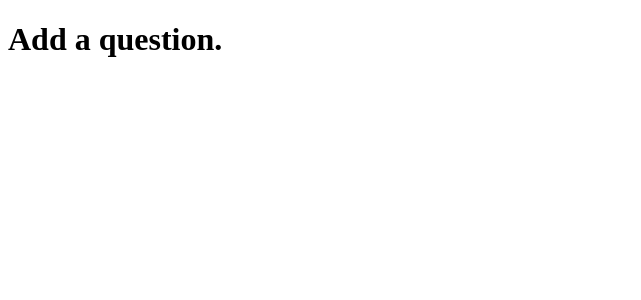
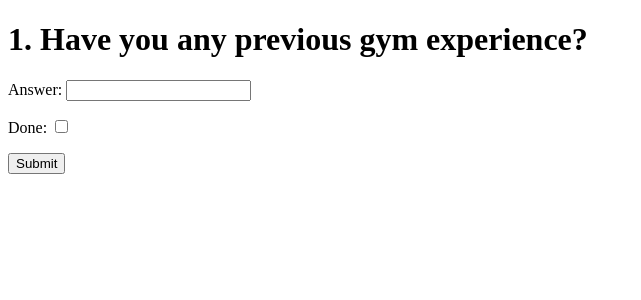
Before and after one commit to FelipeSeiberlich/6-Day-Plan, a Django app: page /add in a window 1280 px wide. Shown: the top 300 px of the page, without its empty margins (0-641 px from the left). Run offline with Django 3.2, Linux system fonts and the light colour scheme.

Commit message:
Add answer functionality

```diff
--- a/django_todo/urls.py
+++ b/django_todo/urls.py
@@ -21,5 +21,4 @@ urlpatterns = [
     path('admin/', admin.site.urls),
     path('', get_questionnaire_questions, name = 'get_questionnaire_questions'),
     path('add', add_item, name = 'add')
-
 ]
--- a/questionnaire/templates/questionnaire/add_item.html
+++ b/questionnaire/templates/questionnaire/add_item.html
@@ -5,8 +5,28 @@
     <meta name="viewport" content="width=device-width, initial-scale=1.0">
     <title>Document</title>
 </head>
-<body>
-    <h1>Add a question.</h1>
+<body><h1>1. Have you any previous gym experience?</h1>
+    <form method="POST" action="add">
+        <div>
+            <p>
+                <label for="answer">Answer: </label>
+                <input type="text" id="answer" name="user_answer">
+            </p>
+        </div>
+        <div>
+            <p>
+                <label for="answered">Done: </label>
+                <input type="checkbox" id="answered" name="user_answered">
+            </p>
+
+        </div>
+        <div>
+            <p>
+                <button type="submit">Submit</button>
+            </p>
+        </div>
+
+    </form>
 
 </body>
 </html>
--- a/questionnaire/views.py
+++ b/questionnaire/views.py
@@ -12,5 +12,4 @@ def get_questionnaire_questions(request):
     return render(request, 'questionnaire/questionnaire_questions.html', context)
 
 def add_item(request):
-
     return render(request, 'questionnaire/add_item.html')
```
Also changed, not shown: questionnaire/templates/questionnaire/questionnaire_questions.html (+3 -4 lines), db.sqlite3.
